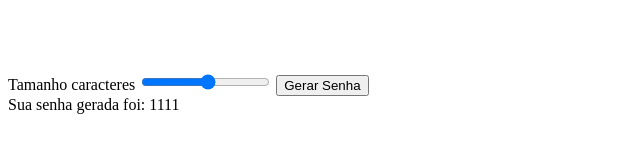
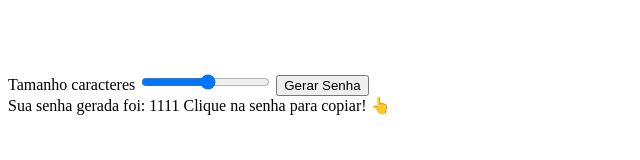
Before and after one commit to EnzoMSantos/Gerador-de-senha, a plain HTML site: page Index.html in a window 1280 px wide. Shown: the whole page, without its empty margins (0-640 px from the left). Drawn offline with Linux system fonts and the light colour scheme.

Commit message:
html pronto

```diff
--- a/Index.html
+++ b/Index.html
@@ -22,6 +22,7 @@
     <div id="container-password" class="container-password-hide">
         <span class="title">Sua senha gerada foi:</span>
         <span id="password" class="password"> 1111</span>
+        <span>Clique na senha para copiar! 👆</span>
     </div>
 
     <script src="script.js"></script>
```
